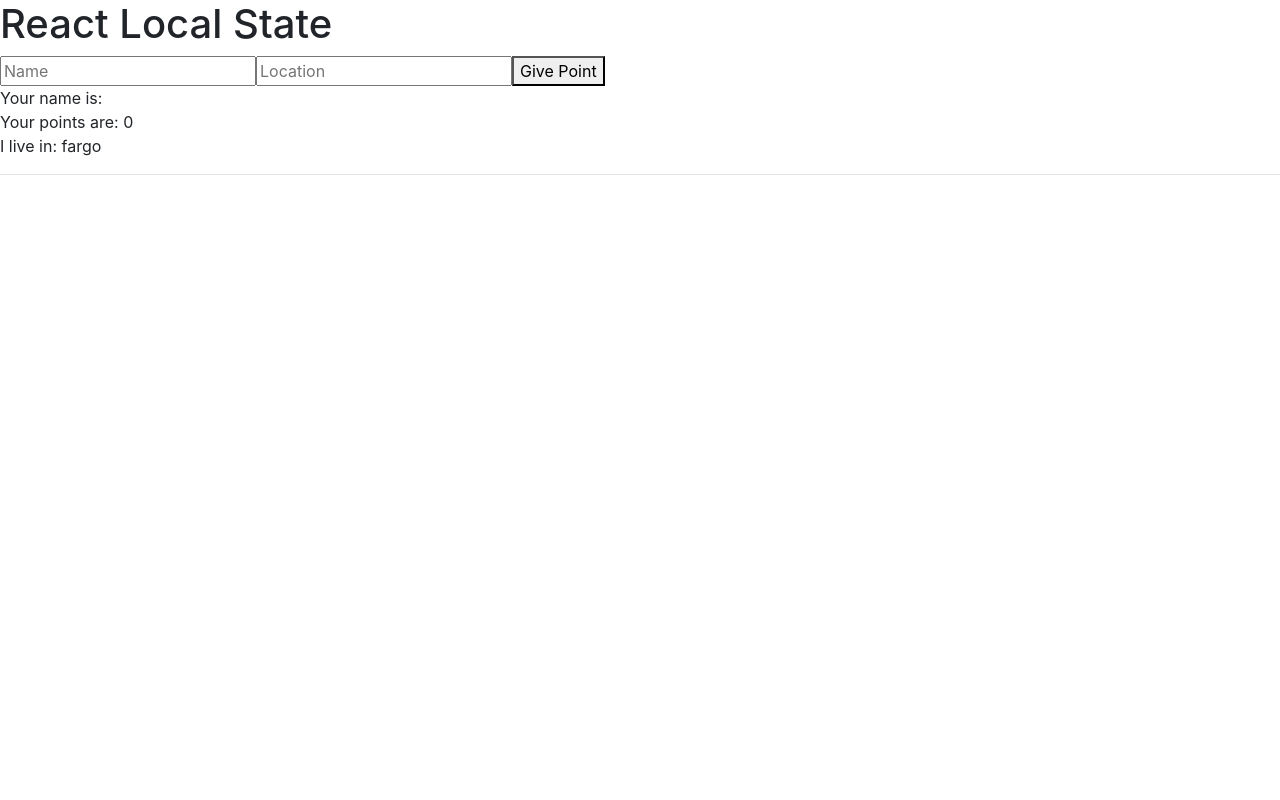
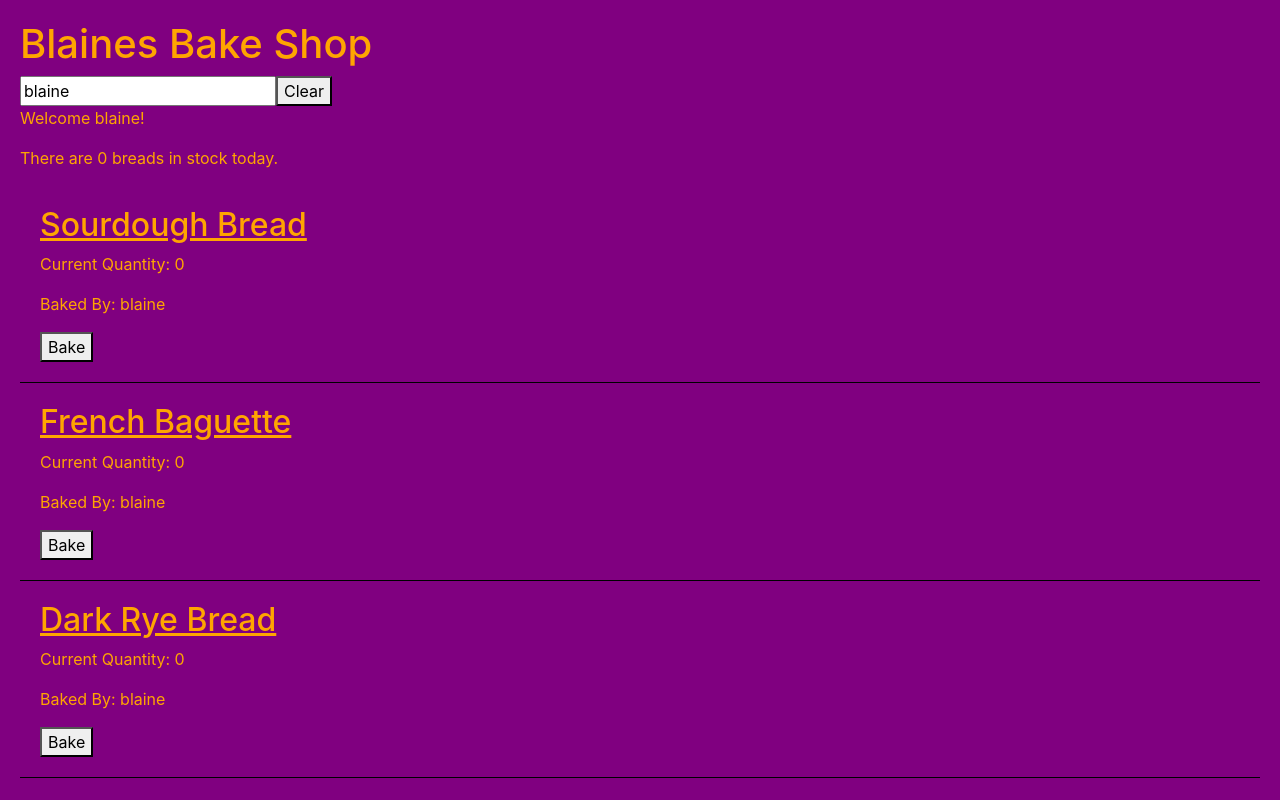
Before and after one commit to EmergingDigitalAcademy/react-minimal-app, a React (Create React App) app: page / in a window 1280 px wide. Shown: the top 800 px of the page. Built offline with nearby package versions, Linux system fonts and the light colour scheme.

Commit message:
Opening Blaines Bread Store

```diff
--- a/src/App/App.css
+++ b/src/App/App.css
@@ -5,3 +5,12 @@
     padding: 20px;
     border-bottom: solid red;
 }
+footer{
+    font-size: 10px;
+}
+
+body {
+    padding: 20px;
+    background-color: purple;
+    color: orange;
+}
--- a/src/App/App.js
+++ b/src/App/App.js
@@ -1,58 +1,109 @@
 import React from 'react';
+import Header from '../components/Header/Header.js';
+import Bread from '../components/Bread/Bread.js';
 import './App.css';
 
 class App extends React.Component {
-    // create instance state automatically without the constructor
-    // this is the default state
     state = {
-        user: '',
-        points: 0,
-        location: 'fargo'
+        bakerName: 'blaine',
+        totalBread: 0,
     }
 
-    // function (blah) { ... } // `this` gets set to the function itself
-    // --> function gets a brand new scope, which overrides the class 'this'
-    // ARROW FUNCTIONS: do not make new scope
-    handleChange = (event) => {
-        const value = event.target.value;
+    handleInput = (event) => {
         this.setState({
-            user: value
-        });
-    }
-
-    handleLocation = (event) => {
-        this.setState({location: event.target.value})
-    }
-
-    handleClick = (event) => {
-        const currentPoints = this.state.points;
-        this.setState({
-            points: currentPoints + 1
+            bakerName: event.target.value
         })
     }
 
-    // render is called by React
-    // render is automatically called if this class state ever changes
+    increaseBread = () => {
+        const loafs = this.state.totalBread;
+        this.setState({
+            totalBread: loafs+1
+        })
+    }
+    clearBakerName = () => {
+        this.setState({
+            bakerName: 'blaine'
+        })
+    }
+
     render = () => {
-        // let surpriseClass = '';
-        // if (this.state.user === 'blaine') {
-        //     surpriseClass = 'green';
-        // }
+        // react controlled component
+        // just means that when the value changes, we
+        // update the state (onChange)
+        // and when the state changes, we set the value
+        // to whatever the state is (value)
         return (
-            <div className="Johnny-Appy-Seed">
-                <h1 className={(this.state.user === 'blaine') ? 'green' : ''}>React Local State</h1>
-                <input onChange={this.handleChange} placeholder='Name' />
-                <input onChange={ (event) => this.setState({location: event.target.value}) } placeholder='Location' />
-                <button onClick={this.handleClick}>Give Point</button>
+            <div className='content'>
+                <Header title='Blaines Bake Shop' />
+                <input value={this.state.bakerName} onChange={this.handleInput} />
+                <button onClick={this.clearBakerName}>Clear</button>
+                <p>Welcome {this.state.bakerName}!</p>
+                <p>There are {this.state.totalBread} breads in stock today.</p>
+                <Bread breadCounter={this.increaseBread} breadType='Sourdough Bread' bakerName={this.state.bakerName} />
+                <Bread breadCounter={this.increaseBread} breadType='French Baguette' bakerName={this.state.bakerName} />
+                <Bread breadCounter={this.increaseBread} breadType='Dark Rye Bread' bakerName={this.state.bakerName} />
+                <Bread breadCounter={this.increaseBread} breadType='Banana Bread' bakerName={this.state.bakerName} />
+                <br/>
+                <br/>
+                <footer>
+                    © Bread 2020
+                </footer>
+            </div>
+        )
+    }
 
-                <br/>
-                Your name is: {this.state.user} <br/>
-                Your points are: {this.state.points} <br/>
-                I live in: {this.state.location} <br/>
-                <hr/>
-            </div>
-        );
-    }
+    // create instance state automatically without the constructor
+    // this is the default state
+    // state = {
+    //     user: '',
+    //     points: 0,
+    //     location: 'fargo'
+    // }
+
+    // // function (blah) { ... } // `this` gets set to the function itself
+    // // --> function gets a brand new scope, which overrides the class 'this'
+    // // ARROW FUNCTIONS: do not make new scope
+    // handleChange = (event) => {
+    //     const value = event.target.value;
+    //     this.setState({
+    //         user: value
+    //     });
+    // }
+
+    // handleLocation = (event) => {
+    //     this.setState({location: event.target.value})
+    // }
+
+    // handleClick = (event) => {
+    //     const currentPoints = this.state.points;
+    //     this.setState({
+    //         points: currentPoints + 1
+    //     })
+    // }
+
+    // // render is called by React
+    // // render is automatically called if this class state ever changes
+    // render = () => {
+    //     // let surpriseClass = '';
+    //     // if (this.state.user === 'blaine') {
+    //     //     surpriseClass = 'green';
+    //     // }
+    //     return (
+    //         <div className="Johnny-Appy-Seed">
+    //             <h1 className={(this.state.user === 'blaine') ? 'green' : ''}>React Local State</h1>
+    //             <input onChange={this.handleChange} placeholder='Name' />
+    //             <input onChange={ (event) => this.setState({location: event.target.value}) } placeholder='Location' />
+    //             <button onClick={this.handleClick}>Give Point</button>
+
+    //             <br/>
+    //             Your name is: {this.state.user} <br/>
+    //             Your points are: {this.state.points} <br/>
+    //             I live in: {this.state.location} <br/>
+    //             <hr/>
+    //         </div>
+    //     );
+    // }
 }
 
 export default App;
--- /dev/null
+++ b/src/components/Bread/Bread.css
@@ -0,0 +1,8 @@
+.bread-component {
+    padding: 20px;
+    border-bottom: 1px solid black;
+}
+
+.bread-component h2 {
+    text-decoration: underline;
+}
--- /dev/null
+++ b/src/components/Bread/Bread.js
@@ -0,0 +1,39 @@
+import React from 'react';
+import './Bread.css';
+
+class Bread extends React.Component {
+    state = {
+        count: 0
+    }
+
+    // if we do not have a constructor...
+    // React.Component automatically will set
+    // this.props to the props that are passed in
+
+    // this.props: read-only data coming in from parent
+    // this.state: my local data that only this component
+    // cares about
+
+    clickHandler = () => {
+        const count = this.state.count;
+        this.setState({
+            count: count+1
+        })
+
+        // go ahead and let our parent know that we made
+        // more bread...
+        // props.breadCounter
+        this.props.breadCounter();
+    }
+    render = () => {
+        return (
+        <div className='bread-component'>
+            <h2>{this.props.breadType}</h2>
+            <p>Current Quantity: {this.state.count}</p>
+            <p>Baked By: {this.props.bakerName}</p>
+            <button onClick={this.clickHandler}>Bake</button>
+        </div>);
+    }
+}
+
+export default Bread;
--- /dev/null
+++ b/src/components/Header/Header.js
@@ -0,0 +1,9 @@
+import React from 'react';
+
+// functional components get props as the first argument
+// props.title will be what i want to display
+const Header = (props) => {
+    return <h1>{props.title}</h1>
+}
+
+export default Header;
```
Also changed, not shown: src/BowlerScore/BowlerScore.js (deleted, +0 -52 lines).
